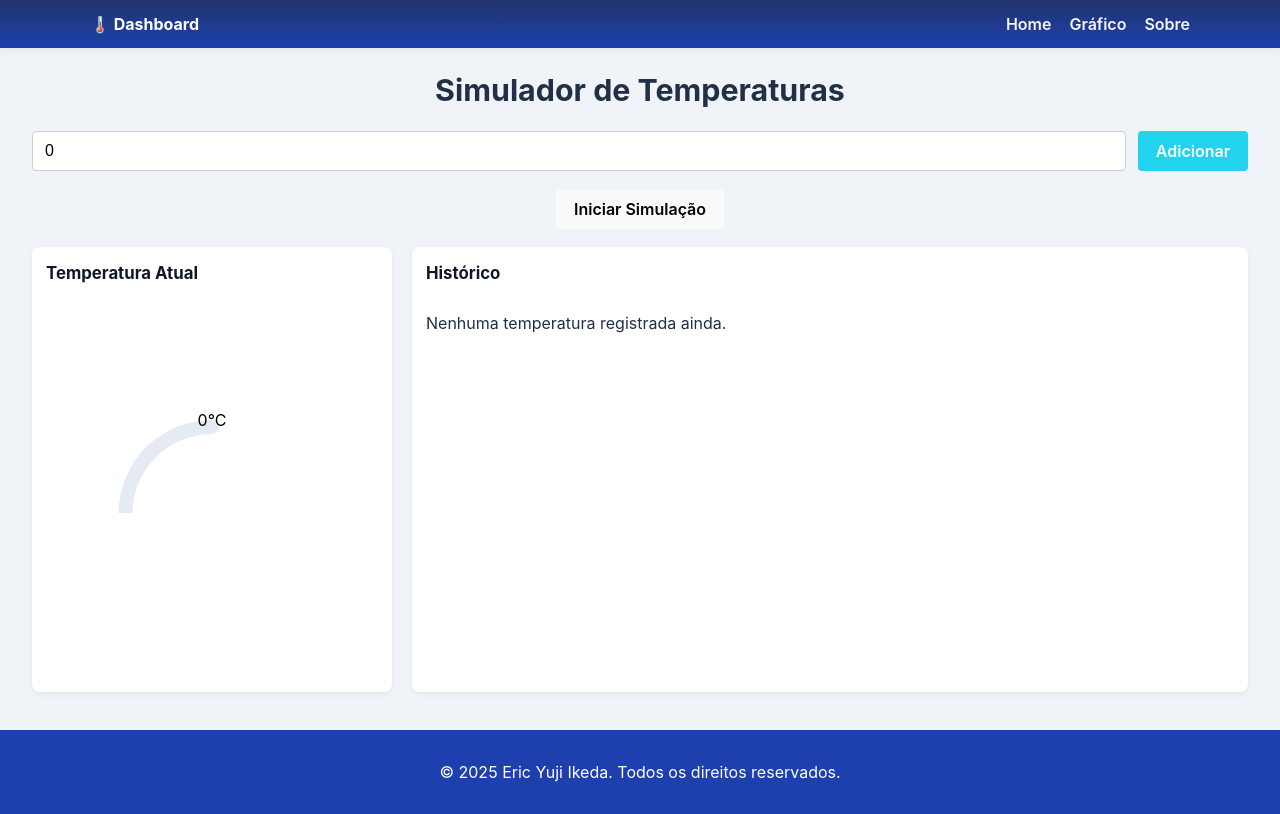
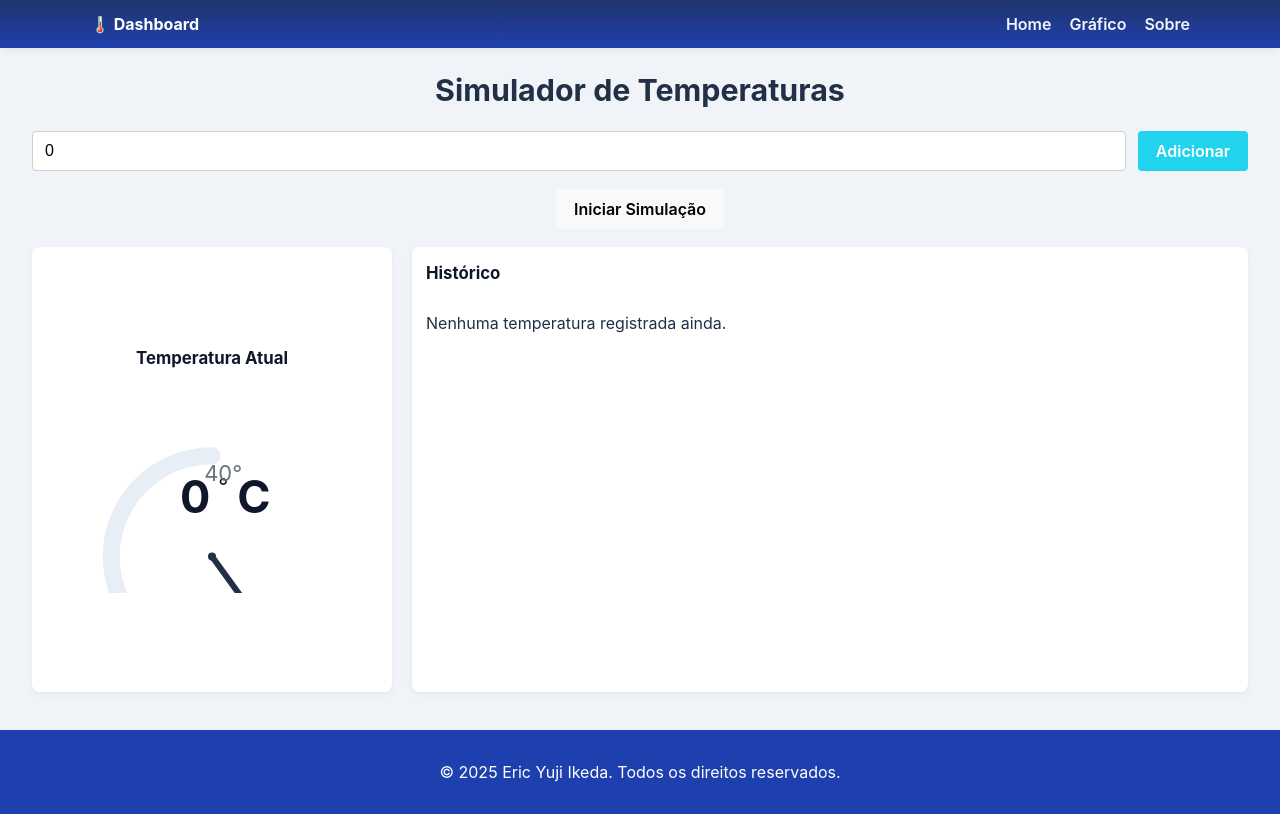
Before and after one commit to EricIkeda1/simulador-temperaturas, a React (Vite) app: page / in a window 1280 px wide. Built offline with nearby package versions, Linux system fonts and the light colour scheme.

Commit message:
Organização/Melhorias

```diff
--- /dev/null
+++ b/src/graficos/TemperaturaChart.tsx
@@ -0,0 +1,42 @@
+import React from "react";
+import { Line } from "react-chartjs-2";
+import { Chart as ChartJS, CategoryScale, LinearScale, PointElement, LineElement, Tooltip, Legend, type ChartOptions } from "chart.js";
+import type { TemperatureRecord } from "../ts/types";
+
+ChartJS.register(CategoryScale, LinearScale, PointElement, LineElement, Tooltip, Legend);
+
+interface TemperaturaChartProps {
+  temperatures: TemperatureRecord[];
+}
+
+const TemperaturaChart: React.FC<TemperaturaChartProps> = ({ temperatures }) => {
+  const chartData = {
+    labels: temperatures.map((t) => new Date(t.date).toLocaleTimeString()),
+    datasets: [
+      {
+        label: "Temperatura (°C)",
+        data: temperatures.map((t) => t.value),
+        borderColor: "#1e40af",
+        backgroundColor: "rgba(30,64,175,0.18)",
+        tension: 0.3,
+        fill: true,
+        pointRadius: 4,
+      },
+    ],
+  };
+
+  const chartOptions: ChartOptions<"line"> = {
+    responsive: true,
+    maintainAspectRatio: false,
+    plugins: { legend: { position: "top" }, tooltip: { mode: "index", intersect: false } },
+    scales: { y: { beginAtZero: true }, x: { ticks: { maxRotation: 0, minRotation: 0 } } },
+  };
+
+  return (
+    <div className="chart-wrapper">
+      {temperatures.length > 0 ? <Line data={chartData} options={chartOptions} /> : <p>Nenhuma temperatura registrada ainda.</p>}
+    </div>
+  );
+};
+
+export default TemperaturaChart;
--- /dev/null
+++ b/src/graficos/ThermometerGauge.tsx
@@ -0,0 +1,78 @@
+import React from "react";
+
+interface ThermometerGaugeProps {
+  value: number;
+  min?: number;
+  max?: number;
+  size?: number;
+}
+
+const ThermometerGauge: React.FC<ThermometerGaugeProps> = ({ value, min = -10, max = 40, size = 260 }) => {
+  const clamped = Math.max(min, Math.min(max, value));
+  const percent = (clamped - min) / (max - min);
+
+  const cx = size / 2;
+  const cy = size * 0.62;
+  const r = size * 0.36;
+  const viewBoxH = Math.round(size * 0.75);
+  const strokeW = Math.max(8, Math.round(size * 0.06));
+
+  const polarToCartesian = (cxN: number, cyN: number, rN: number, angleDeg: number) => {
+    const angleRad = ((angleDeg - 90) * Math.PI) / 180.0;
+    return { x: cxN + rN * Math.cos(angleRad), y: cyN + rN * Math.sin(angleRad) };
+  };
+
+  const describeArc = (start: number, end: number) => {
+    const startPt = polarToCartesian(cx, cy, r, end);
+    const endPt = polarToCartesian(cx, cy, r, start);
+    const largeArcFlag = Math.abs(end - start) <= 180 ? "0" : "1";
+    return `M ${startPt.x.toFixed(2)} ${startPt.y.toFixed(2)} A ${r.toFixed(2)} ${r.toFixed(2)} 0 ${largeArcFlag} 0 ${endPt.x.toFixed(2)} ${endPt.y.toFixed(2)}`;
+  };
+
+  const endAngleActive = 180 - percent * 180;
+  const bgPath = describeArc(180, 0);
+  const activePath = describeArc(180, endAngleActive);
+
+  const minPos = polarToCartesian(cx, cy, r, 180);
+  const maxPos = polarToCartesian(cx, cy, r, 0);
+  const pointerPos = polarToCartesian(cx, cy, r - strokeW * 0.5, endAngleActive);
+
+  return (
+    <div className="gauge-wrapper" style={{ maxWidth: `${size}px` }}>
+      <svg width="100%" height="100%" viewBox={`0 0 ${size} ${viewBoxH}`} preserveAspectRatio="xMidYMid meet">
+        <defs>
+          <linearGradient id="g1" gradientUnits="userSpaceOnUse" x1={cx - r} y1={cy} x2={cx + r} y2={cy}>
+            <stop offset="0%" stopColor="#1e40af" />
+            <stop offset="50%" stopColor="#22c55e" />
+            <stop offset="100%" stopColor="#dc2626" />
+          </linearGradient>
+        </defs>
+
+        <path d={bgPath} strokeWidth={strokeW} fill="none" stroke="#e8eef6" strokeLinecap="round" />
+        <path d={activePath} strokeWidth={strokeW} fill="none" stroke="url(#g1)" strokeLinecap="round" />
+
+        <line x1={cx} y1={cy} x2={pointerPos.x} y2={pointerPos.y} stroke="#213046" strokeWidth={Math.max(2, Math.round(size * 0.02))} strokeLinecap="round" />
+        <circle cx={cx} cy={cy} r={Math.max(3, Math.round(strokeW * 0.26))} fill="#213046" />
+
+        <text x={cx - size * 0.06} y={cy - r * 0.55} fontSize={Math.round(size * 0.16)} fontWeight="700" fill="#0f172a" textAnchor="middle" dominantBaseline="middle">
+          {Math.round(clamped)}
+        </text>
+        <text x={cx + size * 0.04} y={cy - r * 0.68} fontSize={Math.round(size * 0.08)} fill="#0f172a" textAnchor="middle" dominantBaseline="middle">
+          °
+        </text>
+        <text x={cx + size * 0.15} y={cy - r * 0.55} fontSize={Math.round(size * 0.16)} fontWeight="700" fill="#0f172a" textAnchor="middle" dominantBaseline="middle">
+          C
+        </text>
+
+        <text x={minPos.x - size * 0.04} y={minPos.y + size * 0.07} fontSize={Math.round(size * 0.08)} fill="#6b7280" textAnchor="middle" dominantBaseline="middle">
+          {min}°
+        </text>
+        <text x={maxPos.x + size * 0.04} y={maxPos.y + size * 0.07} fontSize={Math.round(size * 0.08)} fill="#6b7280" textAnchor="middle" dominantBaseline="middle">
+          {max}°
+        </text>
+      </svg>
+    </div>
+  );
+};
+
+export default ThermometerGauge;
--- a/src/pages/Home.tsx
+++ b/src/pages/Home.tsx
@@ -1,88 +1,13 @@
 import React, { useEffect, useRef, useState } from "react";
 import type { TemperatureRecord } from "../ts/types";
 import { getTemperatures, saveTemperature, clearTemperatures } from "../ts/storage";
-import { Line } from "react-chartjs-2";
-import "../styles/home.css";
 import Navbar from "../components/Navbar";
 import Footer from "../components/Footer";
-
-import {
-  Chart as ChartJS,
-  CategoryScale,
-  LinearScale,
-  PointElement,
-  LineElement,
-  Tooltip,
-  Legend,
-  type ChartOptions,
-} from "chart.js";
-
-ChartJS.register(CategoryScale, LinearScale, PointElement, LineElement, Tooltip, Legend);
+import ThermometerGauge from "../graficos/ThermometerGauge";
+import TemperaturaChart from "../graficos/TemperaturaChart";
+import "../styles/home.css";
 
 const genId = () => `${Date.now()}-${Math.random().toString(36).slice(2, 9)}`;
-
-const ThermometerGauge: React.FC<{
-  value: number;
-  min?: number;
-  max?: number;
-  size?: number;
-}> = ({ value, min = -10, max = 40, size = 220 }) => {
-  const clamped = Math.max(min, Math.min(max, value));
-  const percent = (clamped - min) / (max - min);
-
-  const cx = size / 2;
-  const cy = size / 1.12;
-  const r = size * 0.36;
-
-  const polarToCartesian = (cxN: number, cyN: number, rN: number, angleDeg: number) => {
-    const angleRad = ((angleDeg - 90) * Math.PI) / 180.0;
-    return {
-      x: cxN + rN * Math.cos(angleRad),
-      y: cyN + rN * Math.sin(angleRad),
-    };
-  };
-
-  const describeArc = (start: number, end: number) => {
-    const startPt = polarToCartesian(cx, cy, r, end);
-    const endPt = polarToCartesian(cx, cy, r, start);
-    const largeArcFlag = Math.abs(end - start) <= 180 ? "0" : "1";
-    return `M ${startPt.x.toFixed(2)} ${startPt.y.toFixed(2)} A ${r.toFixed(2)} ${r.toFixed(
-      2
-    )} 0 ${largeArcFlag} 0 ${endPt.x.toFixed(2)} ${endPt.y.toFixed(2)}`;
-  };
-
-  const endAngleActive = 180 - percent * 180;
-  const bgPath = describeArc(180, 0);
-  const activePath = describeArc(180, endAngleActive);
-
-  return (
-    <div className="gauge-wrapper" style={{ width: size }}>
-      <svg width={size} height={size / 1.12} viewBox={`0 0 ${size} ${size / 1.12}`}>
-        <defs>
-          <linearGradient id="g1" x1="0%" x2="100%">
-            <stop offset="0%" stopColor="#1e40af" />
-            <stop offset="50%" stopColor="#22c55e" />
-            <stop offset="100%" stopColor="#dc2626" />
-          </linearGradient>
-        </defs>
-
-        <path d={bgPath} strokeWidth={14} fill="none" stroke="#e6eaf2" strokeLinecap="round" />
-        <path d={activePath} strokeWidth={14} fill="none" stroke="url(#g1)" strokeLinecap="round" />
-
-        <text x={cx} y={cy - r - 6} dominantBaseline="central" textAnchor="middle">
-          {Math.round(clamped)}°C
-        </text>
-
-        <text x={cx - r} y={cy + 18} dominantBaseline="middle" textAnchor="start">
-          {min}°
-        </text>
-        <text x={cx + r} y={cy + 18} dominantBaseline="middle" textAnchor="end">
-          {max}°
-        </text>
-      </svg>
-    </div>
-  );
-};
 
 const Home: React.FC = () => {
   const [value, setValue] = useState<number>(0);
@@ -93,12 +18,13 @@ const Home: React.FC = () => {
   const handleAdd = (temp?: number) => {
     const temperatureValue = temp ?? value;
     if (Number.isNaN(temperatureValue)) return;
-    const newRecord: TemperatureRecord = {
+
+    saveTemperature({
       id: genId(),
       value: temperatureValue,
       date: new Date().toISOString(),
-    };
-    saveTemperature(newRecord);
+    });
+
     setValue(0);
     setTemperatures(getTemperatures());
   };
@@ -110,50 +36,24 @@ const Home: React.FC = () => {
     }
   };
 
-  const toggleAutoMode = () => setAutoMode((p) => !p);
-
   useEffect(() => {
     if (autoMode) {
-      intervalRef.current = window.setInterval(() => {
-        const randomTemp = Math.floor(Math.random() * 40) - 5;
-        handleAdd(randomTemp);
-      }, 2100) as unknown as number;
+      intervalRef.current = window.setInterval(
+        () => handleAdd(Math.floor(Math.random() * 40) - 5),
+        2100
+      ) as unknown as number;
     } else if (intervalRef.current !== null) {
       window.clearInterval(intervalRef.current);
       intervalRef.current = null;
     }
+
     return () => {
-      if (intervalRef.current !== null) window.clearInterval(intervalRef.current);
+      if (intervalRef.current !== null) {
+        window.clearInterval(intervalRef.current);
+        intervalRef.current = null;
+      }
     };
   }, [autoMode]);
-
-  const chartData = {
-    labels: temperatures.map((t) => new Date(t.date).toLocaleTimeString()),
-    datasets: [
-      {
-        label: "Temperatura (°C)",
-        data: temperatures.map((t) => t.value),
-        borderColor: "#1e40af",
-        backgroundColor: "rgba(30,64,175,0.18)",
-        tension: 0.3,
-        fill: true,
-        pointRadius: 4,
-      },
-    ],
-  };
-
-  const chartOptions: ChartOptions<"line"> = {
-    responsive: true,
-    maintainAspectRatio: false,
-    plugins: {
-      legend: { position: "top" },
-      tooltip: { mode: "index", intersect: false },
-    },
-    scales: {
-      y: { beginAtZero: true },
-      x: { ticks: { maxRotation: 0, minRotation: 0 } },
-    },
-  };
 
   const latestTemp = temperatures.at(-1)?.value ?? 0;
 
@@ -180,7 +80,10 @@ const Home: React.FC = () => {
           </form>
 
           <div className="button-group">
-            <button onClick={toggleAutoMode} className={autoMode ? "active" : ""}>
+            <button
+              onClick={() => setAutoMode((p) => !p)}
+              className={autoMode ? "active" : ""}
+            >
               {autoMode ? "Parar Simulação" : "Iniciar Simulação"}
             </button>
             {temperatures.length > 0 && (
@@ -191,20 +94,13 @@ const Home: React.FC = () => {
           </div>
 
           <div className="panels">
-            <div className="panel">
+            <div className="panel gauge-panel">
               <h3>Temperatura Atual</h3>
-              <ThermometerGauge value={latestTemp} min={-10} max={40} size={240} />
+              <ThermometerGauge value={latestTemp} min={-10} max={40} size={280} />
             </div>
-
             <div className="panel chart-panel">
               <h3>Histórico</h3>
-              <div className="chart-wrapper">
-                {temperatures.length > 0 ? (
-                  <Line data={chartData} options={chartOptions} />
-                ) : (
-                  <p>Nenhuma temperatura registrada ainda.</p>
-                )}
-              </div>
+              <TemperaturaChart temperatures={temperatures} />
             </div>
           </div>
         </section>
--- a/src/styles/home.css
+++ b/src/styles/home.css
@@ -1,4 +1,4 @@
-:root{
+:root {
   --nav-height: 64px;
   --footer-height: 72px;
   --primary: #1e40af;
@@ -7,9 +7,18 @@
   --bg: #f0f4f8;
 }
 
-*{ box-sizing: border-box; }
-html,body,#root{ height:100%; width:100%; margin:0; padding:0; }
-body{
+* {
+  box-sizing: border-box;
+}
+html,
+body,
+#root {
+  height: 100%;
+  width: 100%;
+  margin: 0;
+  padding: 0;
+}
+body {
   font-family: "Inter", system-ui, -apple-system, "Segoe UI", Roboto, Arial;
   background: var(--bg);
   color: #213046;
@@ -17,12 +26,17 @@ body{
   overflow-x: hidden;
 }
 
-.navbar, .footer {
+.navbar,
+.footer {
   width: 100%;
 }
 
-.home-main{ width:100%; display:flex; flex-direction:column; }
-.home-container{
+.home-main {
+  width: 100%;
+  display: flex;
+  flex-direction: column;
+}
+.home-container {
   width: 100%;
   max-width: none;
   margin: 0;
@@ -33,22 +47,22 @@ body{
   height: calc(100vh - var(--nav-height) - var(--footer-height));
 }
 
-.home-container h1{
+.home-container h1 {
   text-align: center;
   font-size: 1.9rem;
   margin: 6px 0 6px 0;
 }
 
-form{
+form {
   width: 100%;
-  display:flex;
-  gap:12px;
-  justify-content:center;
-  align-items:center;
-  flex-wrap:wrap;
+  display: flex;
+  gap: 12px;
+  justify-content: center;
+  align-items: center;
+  flex-wrap: wrap;
 }
 
-form input[type="number"]{
+form input[type="number"] {
   flex: 1 1 320px;
   min-width: 180px;
   padding: 10px 12px;
@@ -58,23 +72,40 @@ form input[type="number"]{
   background: #fff;
 }
 
-form button{
+form button {
   flex: 0 0 auto;
   padding: 10px 18px;
   border-radius: 4px;
   border: none;
   cursor: pointer;
-  font-weight:600;
-  background:var(--accent);
-  color:#fff;
+  font-weight: 600;
+  background: var(--accent);
+  color: #fff;
 }
 
-.button-group{ display:flex; gap:12px; justify-content:center; flex-wrap:wrap; }
-.button-group button{ padding:10px 18px; border-radius:4px; border:none; font-weight:600; cursor:pointer; }
-.button-group .active{ background:var(--primary); color:#fff; }
-.button-group .danger{ background:var(--danger); color:#fff; }
+.button-group {
+  display: flex;
+  gap: 12px;
+  justify-content: center;
+  flex-wrap: wrap;
+}
+.button-group button {
+  padding: 10px 18px;
+  border-radius: 4px;
+  border: none;
+  font-weight: 600;
+  cursor: pointer;
+}
+.button-group .active {
+  background: var(--primary);
+  color: #fff;
+}
+.button-group .danger {
+  background: var(--danger);
+  color: #fff;
+}
 
-.panels{
+.panels {
   display: grid;
   grid-template-columns: minmax(280px, 360px) 1fr;
   gap: 20px;
@@ -84,41 +115,104 @@ form button{
   height: 100%;
 }
 
-.panel{
+/* Painel geral */
+.panel {
   padding: 14px;
   background: #fff;
   border-radius: 8px;
-  box-shadow: 0 2px 6px rgba(0,0,0,0.06);
-  display:flex;
+  box-shadow: 0 2px 6px rgba(0, 0, 0, 0.06);
+  display: flex;
   flex-direction: column;
-  justify-content: flex-start;
   gap: 12px;
   height: 100%;
 }
 
-.gauge-wrapper{
-  width: 100%;
-  max-width: 360px;
-  margin: 0 auto;
-  display:flex;
-  align-items:center;
-  justify-content:center;
+/* Painel específico do gauge: centraliza verticalmente e horizontalmente */
+.panel.gauge-panel {
+  justify-content: center;
+  align-items: center;
+  padding: 20px;
 }
 
-.gauge-wrapper svg{ width: 100%; height: auto; display:block; }
+/* Área que contém o gauge */
+.gauge-area {
+  width: 100%;
+  display: flex;
+  align-items: center;
+  justify-content: center;
+  padding: 6px 0 10px 0;
+}
 
-.chart-panel{ display:flex; flex-direction:column; gap:8px; height:100%; }
-.chart-wrapper{
+/* Wrapper do svg */
+.gauge-wrapper {
+  width: 100%;
+  max-width: 260px;
+  margin: 0 auto;
+  display: flex;
+  align-items: center;
+  justify-content: center;
+}
+
+/* SVG responsivo */
+.gauge-wrapper svg {
+  width: 100%;
+  height: auto;
+  display: block;
+}
+
+/* Texto principal da temperatura */
+.gauge-wrapper text.temp-value {
+  font-size: 2.2rem;
+  font-weight: 700;
+  fill: #213046;
+  text-anchor: middle;
+  dominant-baseline: middle;
+}
+
+/* Unidade de medida (°C ou °F) */
+.gauge-wrapper text.temp-unit {
+  font-size: 1rem;
+  fill: #555;
+  text-anchor: middle;
+  dominant-baseline: middle;
+}
+
+/* Mínimo e máximo */
+.gauge-wrapper text.temp-min,
+.gauge-wrapper text.temp-max {
+  font-size: 0.85rem;
+  fill: #666;
+  dominant-baseline: middle;
+}
+
+/* Painel do gráfico */
+.chart-panel {
+  display: flex;
+  flex-direction: column;
+  gap: 8px;
+  height: 100%;
+}
+.chart-wrapper {
   width: 100%;
   flex: 1 1 auto;
   min-height: 220px;
   height: 100%;
 }
 
-h3{ margin:0; font-size:1.05rem; color:#0f172a; }
+h3 {
+  margin: 0;
+  font-size: 1.05rem;
+  color: #0f172a;
+}
 
-@media (max-width: 900px){
-  .panels{ grid-template-columns: 1fr; }
-  .gauge-wrapper{ max-width: 100%; }
-  form input[type="number"]{ min-width: 140px; }
+@media (max-width: 900px) {
+  .panels {
+    grid-template-columns: 1fr;
+  }
+  .gauge-wrapper {
+    max-width: 100%;
+  }
+  form input[type="number"] {
+    min-width: 140px;
+  }
 }
```
